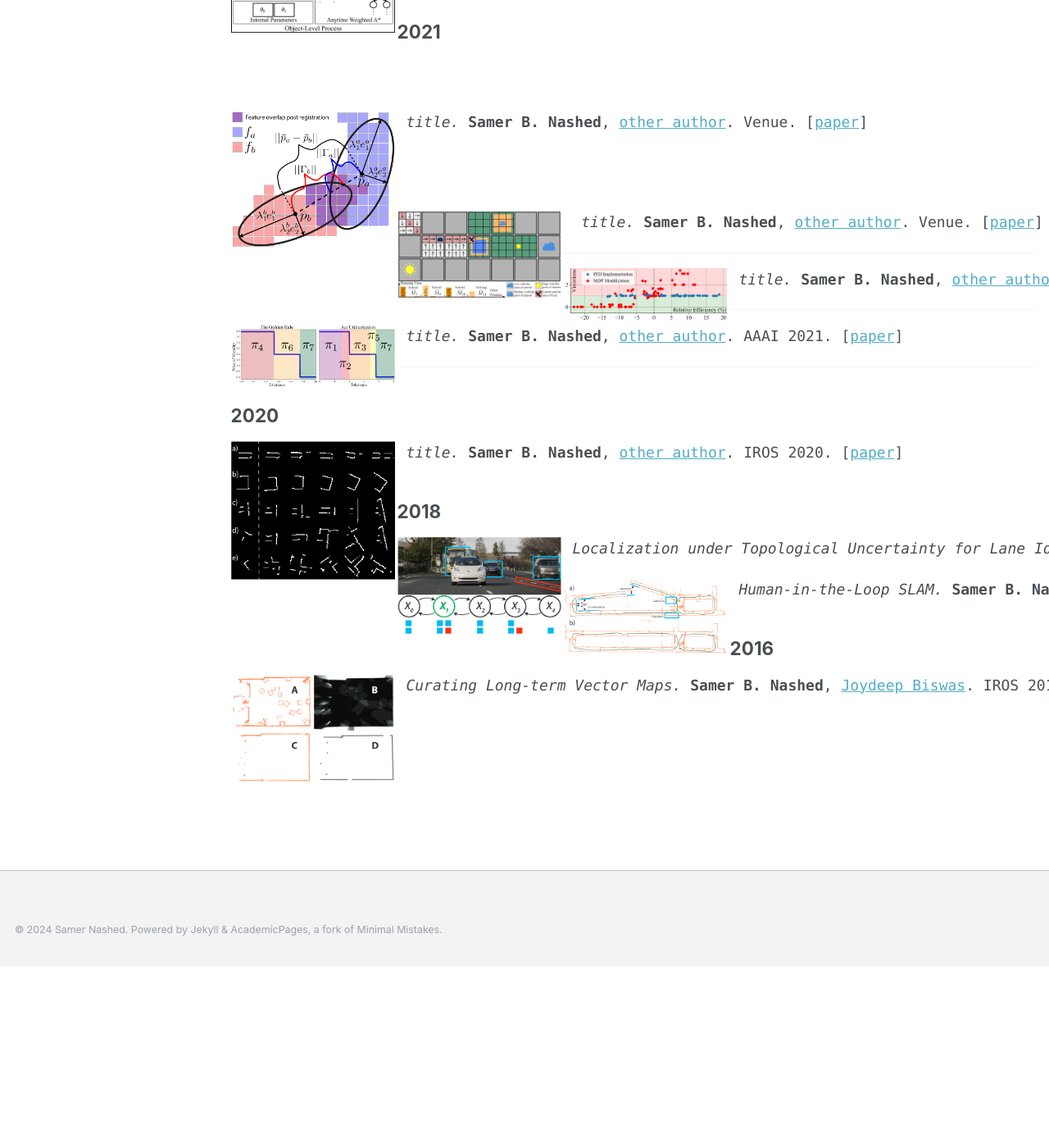
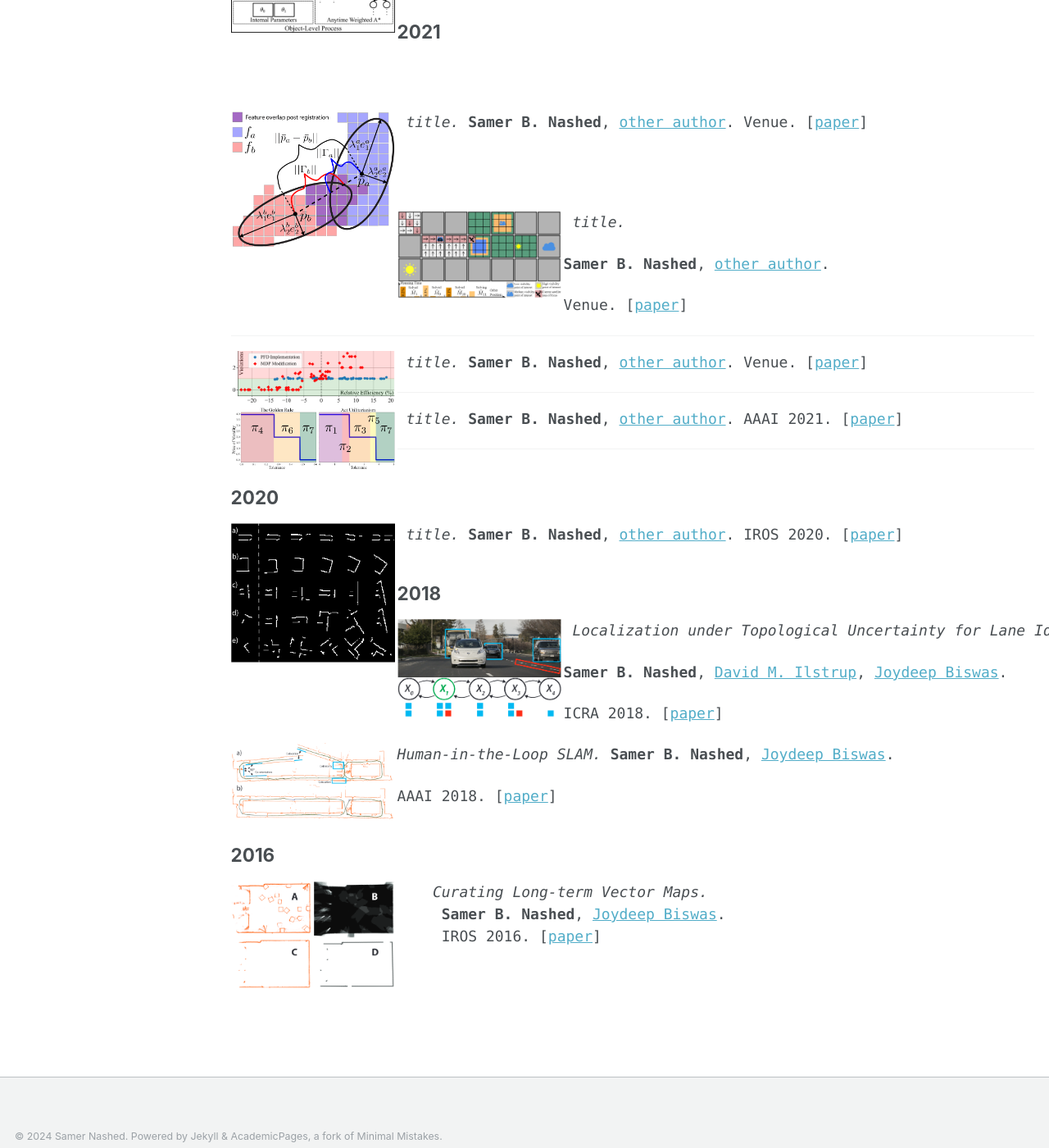
Before and after one commit to SamerNashed/samernashed.github.io, a Jekyll site: the page built from _pages/publications.md, in a window 1280 px wide and 1400 px high, scrolled down 5661 px. Shown: the whole window at 82% size. Built offline with Jekyll 4.4.1, drawn with Linux system fonts in a browser that asks for light colours; before the commit the page ends 6840 px from its top, so only the background shows below that.

Commit message:
Update publications.md

```diff
--- a/_pages/publications.md
+++ b/_pages/publications.md
@@ -37,10 +37,14 @@ A more complete list of peer-reviewed publications is available on my [CV](https
 <img align="left" width="200" src="https://samernashed.github.io/images/RDSLAM.png"> *title.* **Samer B. Nashed**, [other author](). Venue. [[paper](https://samernashed.github.io/files/.pdf)]
 
 <!--
-<span class="p">}</span></code></pre></figure> </div> </div> </div> </li> <li> <div class="row align-items-center"> <div class="col-sm preview"><img class="preview z-depth-1 rounded" src="/assets/img/publication_preview/talk2bev.gif"> <div class="col-sm"></div> <div id="talk2bev" class="col-sm-8"> <div class="title">Talk2BEV: Language-enhanced Bird’s-eye View Maps for Autonomous Driving</div> <div class="author"> <a href="https://vikr-182.github.io/" target="_blank" rel="noopener noreferrer">Vikrant Dewangan</a>, Tushar Choudhary*, <a href="https://scholar.google.com/citations?user=ZER2BeIAAAAJ&amp;hl=en" target="_blank" rel="noopener noreferrer">Shivam Chandhok</a>*, Shubham Priyadarshan, Anushka Jain, <a href="https://sites.google.com/view/akslab" target="_blank" rel="noopener noreferrer">Arun Singh</a>, <a href="https://siddharthsrivastava.github.io/" target="_blank" rel="noopener noreferrer">Siddharth Srivastava</a>,  <em>Krishna Murthy Jatavallabhula</em>*, and <a href="https://robotics.iiit.ac.in/" target="_blank" rel="noopener noreferrer">Madhava Krishna</a> </div> <div class="periodical"> <em>ICRA</em> 2024 </div> <div class="links"> <a href="https://llmbev.github.io/talk2bev/" <figure class="highlight"><pre><code class="language-bibtex" data-lang="bibtex"><span class="nc">@inproceedings</span><span class="p">{</span><span class="nl">talk2bev</span><span class="p">,</span>
+<span class="p">}</span></code></pre></figure> </div> </div> </div> </li> <li> <div class="row align-items-center"> <div class="col-sm preview"><img class="preview z-depth-1 rounded" src="/assets/img/publication_preview/iml.png"></div> <div class="col-sm"></div> <div id="iml" class="col-sm-8"> <div class="title">iML: Efficient 3D Instance Mapping and Localization</div> <div class="author"> George Tang, Antonio Torralba, and <em>Krishna Murthy Jatavallabhula</em> </div> <div class="periodical"> <em>ICRA</em> 2024 </div>
 -->
 
-<span> <img align="left" width="200" src="https://samernashed.github.io/images/PAMDP.png">        *title.* **Samer B. Nashed**, [other author](). Venue. [[paper](https://samernashed.github.io/files/.pdf)] </span>
+<img align="left" width="200" src="https://samernashed.github.io/images/PAMDP.png">        *title.*
+
+**Samer B. Nashed**, [other author]().
+
+Venue. [[paper](https://samernashed.github.io/files/.pdf)]
 
 ***
 
@@ -58,13 +62,23 @@ A more complete list of peer-reviewed publications is available on my [CV](https
 
 ## 2018
 
-<img align="left" width="200" src="https://samernashed.github.io/images/LuTU.png"> *Localization under Topological Uncertainty for Lane Identification of Autonomous Vehicles.* **Samer B. Nashed**, [David M. Ilstrup](), [Joydeep Biswas](). ICRA 2018. [[paper](https://samernashed.github.io/files/ICRA2018_LuTU.pdf)]<br>
+<img align="left" width="200" src="https://samernashed.github.io/images/LuTU.png"> *Localization under Topological Uncertainty for Lane Identification of Autonomous Vehicles.*
 
-<img align="left" width="200" src="https://samernashed.github.io/images/HitL.png"> *Human-in-the-Loop SLAM.* **Samer B. Nashed**, [Joydeep Biswas](). AAAI 2018. [[paper](https://samernashed.github.io/files/AAAI2018_HiTL_SLAM.pdf)]
+**Samer B. Nashed**, [David M. Ilstrup](), [Joydeep Biswas]().
+
+ICRA 2018. [[paper](https://samernashed.github.io/files/ICRA2018_LuTU.pdf)]<br>
+
+<img align="left" width="200" src="https://samernashed.github.io/images/HitL.png">
+
+*Human-in-the-Loop SLAM.* **Samer B. Nashed**, [Joydeep Biswas]().
+
+AAAI 2018. [[paper](https://samernashed.github.io/files/AAAI2018_HiTL_SLAM.pdf)]
 
 ## 2016
 
-<img align="left" width="200" src="https://samernashed.github.io/images/LTVM.png"> *Curating Long-term Vector Maps.* **Samer B. Nashed**, [Joydeep Biswas](). IROS 2016. [[paper](https://samernashed.github.io/files/IROS2016_LTVM.pdf)]
+<img align="left" width="200" src="https://samernashed.github.io/images/LTVM.png">&nbsp;&nbsp;&nbsp;&nbsp;*Curating Long-term Vector Maps.*<br>
+&nbsp;&nbsp;&nbsp;&nbsp;**Samer B. Nashed**, [Joydeep Biswas]().<br>
+&nbsp;&nbsp;&nbsp;&nbsp;IROS 2016. [[paper](https://samernashed.github.io/files/IROS2016_LTVM.pdf)]
 
 
 <!-- {% for post in site.publications reversed %}
```
